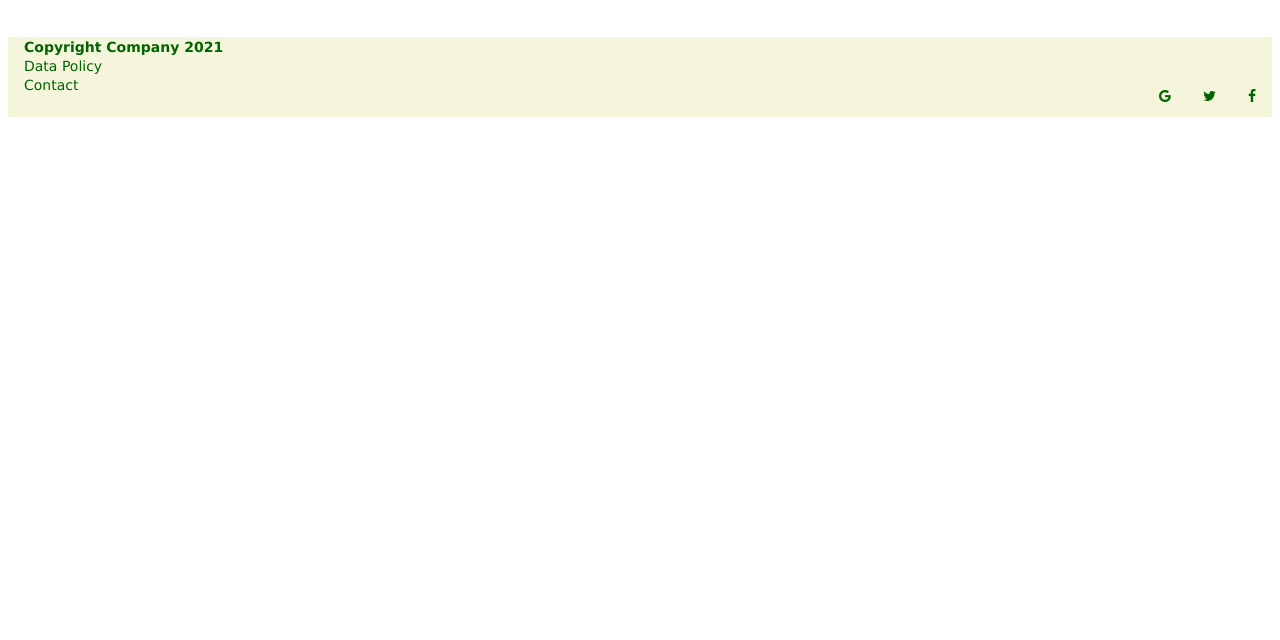
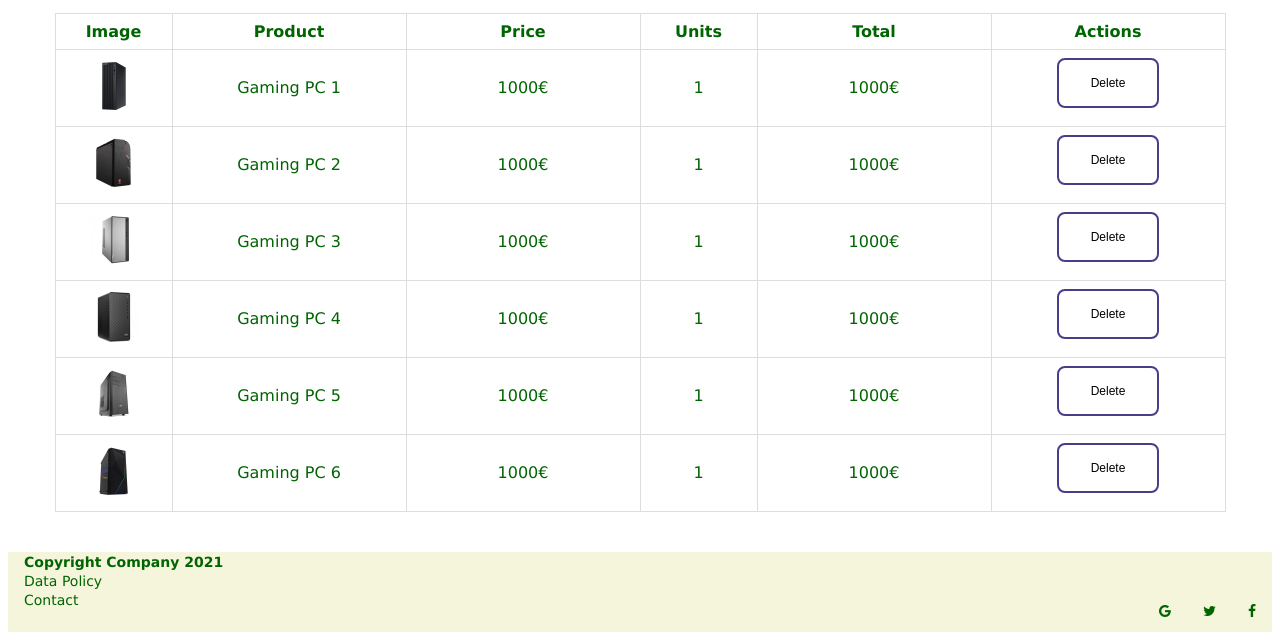
Before and after one commit to guillemmiro97/DEW-MockUp, a plain HTML site: page basket.html in a window 1280 px wide. Shown: the part 197-837 px from the top of the page. Before the commit the page ends 800 px from the top, so only its background shows below. Drawn offline with Linux system fonts and the light colour scheme.

Commit message:
Implemented the basket in the webpage with according css.

```diff
--- a/basket.html
+++ b/basket.html
@@ -21,6 +21,64 @@
 <h1>BASKET</h1>
 <p class="basket-text">Lorem ipsum dolor sit amet, consectetur adipiscing elit. Integer eget auctor mi, eu scelerisque odio. Sed consectetur metus dignissim dictum vestibulum. Curabitur nulla diam, dictum eget nisl porta, iaculis sagittis enim. In interdum velit eget leo cursus, quis lobortis est venenatis. </p>
 
+<table class="basket-table">
+    <tr>
+        <th style="width: 10%">Image</th>
+        <th style="width: 20%">Product</th>
+        <th style="width: 20%">Price</th>
+        <th style="width: 10%">Units</th>
+        <th style="width: 20%">Total</th>
+        <th style="width: 20%">Actions</th>
+    </tr>
+    <tr>
+        <td class="basket-img-table"> <img class="basket-icon" src="images/pc1.webp" alt=""></td>
+        <td>Gaming PC 1</td>
+        <td>1000€</td>
+        <td>1</td>
+        <td>1000€</td>
+        <td><button class="button hov">Delete</button></td>
+    </tr>
+    <tr>
+        <td class="basket-img-table"> <img class="basket-icon" src="images/pc2.webp" alt=""></td>
+        <td>Gaming PC 2</td>
+        <td>1000€</td>
+        <td>1</td>
+        <td>1000€</td>
+        <td><button class="button hov">Delete</button></td>
+    </tr>
+    <tr>
+        <td class="basket-img-table"> <img class="basket-icon" src="images/pc3.webp" alt=""></td>
+        <td>Gaming PC 3</td>
+        <td>1000€</td>
+        <td>1</td>
+        <td>1000€</td>
+        <td><button class="button hov">Delete</button></td>
+    </tr>
+    <tr>
+        <td class="basket-img-table"> <img class="basket-icon" src="images/pc4.webp" alt=""></td>
+        <td>Gaming PC 4</td>
+        <td>1000€</td>
+        <td>1</td>
+        <td>1000€</td>
+        <td><button class="button hov">Delete</button></td>
+    </tr>
+    <tr>
+        <td class="basket-img-table"> <img class="basket-icon" src="images/pc5.webp" alt=""></td>
+        <td>Gaming PC 5</td>
+        <td>1000€</td>
+        <td>1</td>
+        <td>1000€</td>
+        <td><button class="button hov">Delete</button></td>
+    </tr>
+    <tr>
+        <td class="basket-img-table"> <img class="basket-icon" src="images/pc6.webp" alt=""></td>
+        <td>Gaming PC 6</td>
+        <td>1000€</td>
+        <td>1</td>
+        <td>1000€</td>
+        <td><button class="button hov">Delete</button></td>
+    </tr>
+</table>
 <footer>
     <div class="botnav">
         <a><b>Copyright Company 2021</b></a>
--- a/css/style.css
+++ b/css/style.css
@@ -113,10 +113,9 @@ div li {
     text-decoration: none;
     display: inline-block;
     font-size: 12px;
-    margin: 4px 2px;
     transition-duration: 0.4s;
     cursor: pointer;
-    margin-bottom: 50px;
+    margin-bottom: 10px;
     border-radius: 8px;
 }
 
@@ -167,3 +166,32 @@ a:hover {
 a:active {
     text-decoration: underline;
 }
+
+.basket-table {
+    font-family: Verdana, sans-serif;
+    color: darkgreen;
+    border-collapse: collapse;
+    margin-left: auto;
+    margin-right: auto;
+}
+
+.basket-table th {
+    padding-top: 12px;
+    padding-bottom: 12px;
+    text-align: left;
+}
+
+.basket-table td, .basket-table th {
+    border: 1px solid #ddd;
+    padding: 8px;
+    text-align: center;
+}
+
+.basket-icon {
+    width: 50%;
+    height: 50%;
+}
+
+.basket-img-table {
+    width: 100px;
+}
```
